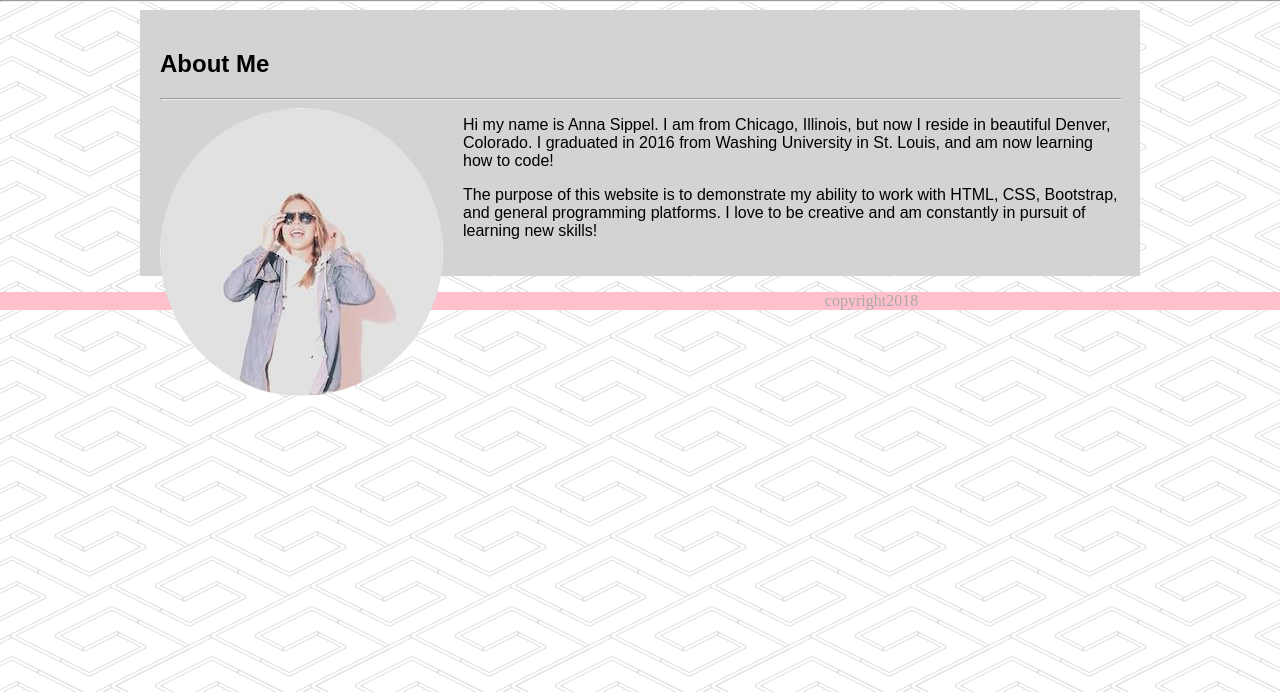
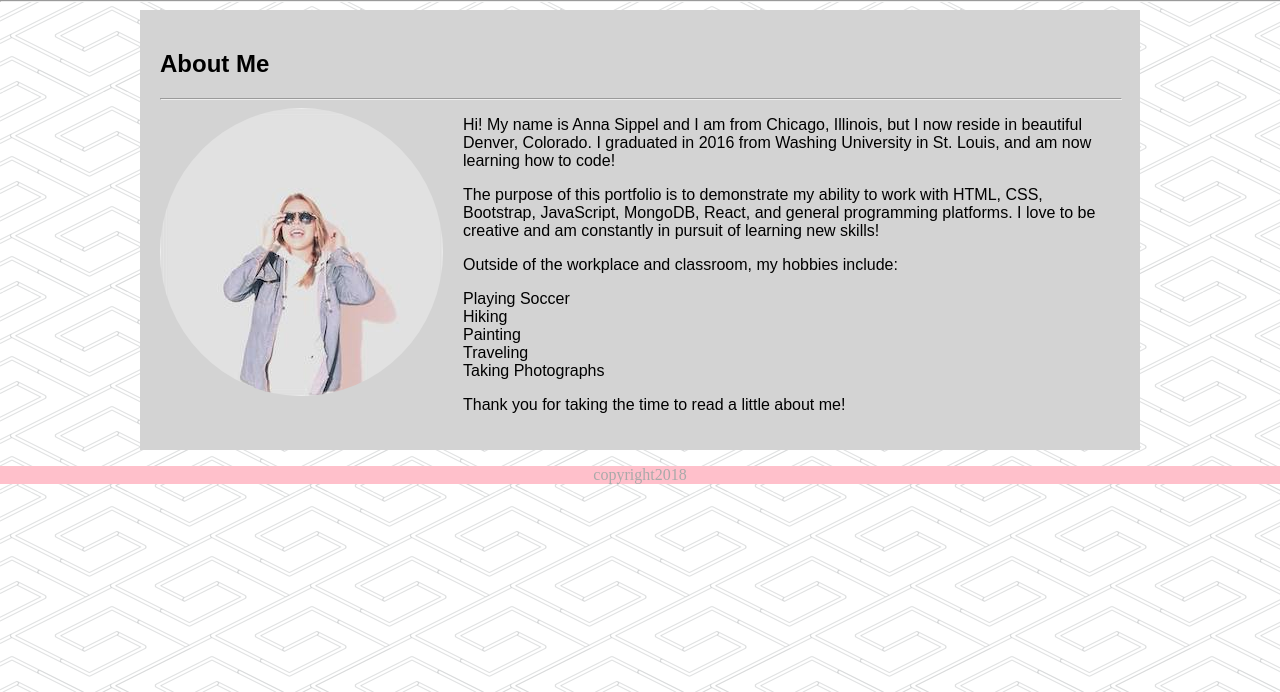
Before and after one commit to asippel129/Basic-Portfolio, a plain HTML site: page index.html in a window 1280 px wide. Shown: the part 108-800 px from the top of the page. Drawn offline with Linux system fonts and the light colour scheme.

Commit message:
lets see

```diff
--- a/index.html
+++ b/index.html
@@ -31,8 +31,15 @@
         <hr>
         <img id="propic" src="assets/images/pro-pic.jpg" />
 
-        <p>Hi my name is Anna Sippel. I am from Chicago, Illinois, but now I reside in beautiful Denver, Colorado. I graduated in 2016 from Washing University in St. Louis, and am now learning how to code!</p>
-        <p>The purpose of this website is to demonstrate my ability to work with HTML, CSS, Bootstrap, and general programming platforms. I love to be creative and am constantly in pursuit of learning new skills!</p>
+        <p>Hi! My name is Anna Sippel and I am from Chicago, Illinois, but I now reside in beautiful Denver, Colorado. I graduated in 2016 from Washing University in St. Louis, and am now learning how to code!</p>
+        <p>The purpose of this portfolio is to demonstrate my ability to work with HTML, CSS, Bootstrap, JavaScript, MongoDB, React, and general programming platforms. I love to be creative and am constantly in pursuit of learning new skills!</p>
+        <p>Outside of the workplace and classroom, my hobbies include: <ul>Playing Soccer</ul>
+        <ul>Hiking</ul>
+        <ul>Painting</ul>
+        <ul>Traveling</ul>
+        <ul>Taking Photographs</ul>
+    </p>
+    <p>Thank you for taking the time to read a little about me!</p>
 
 </div>
 
```
